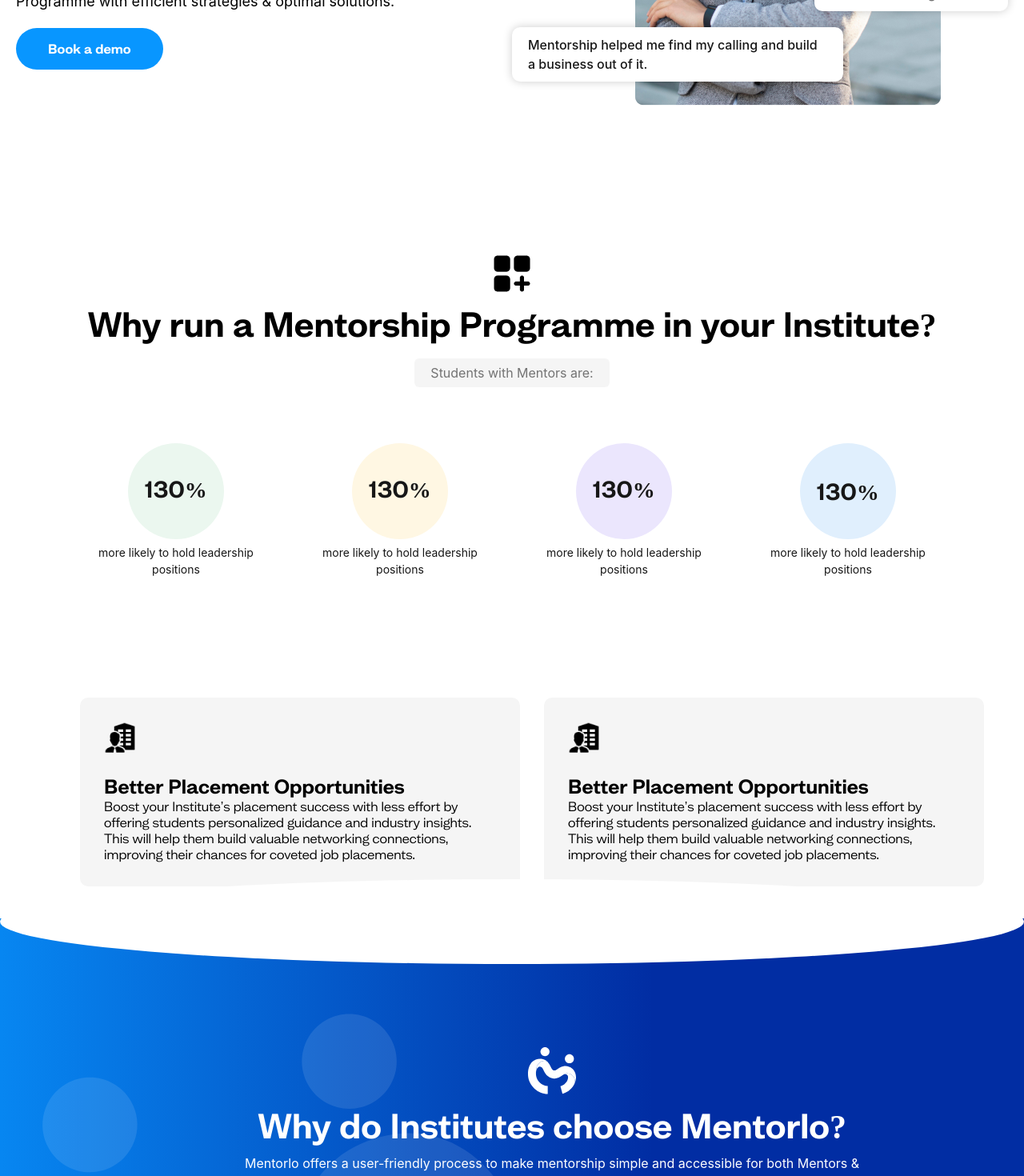
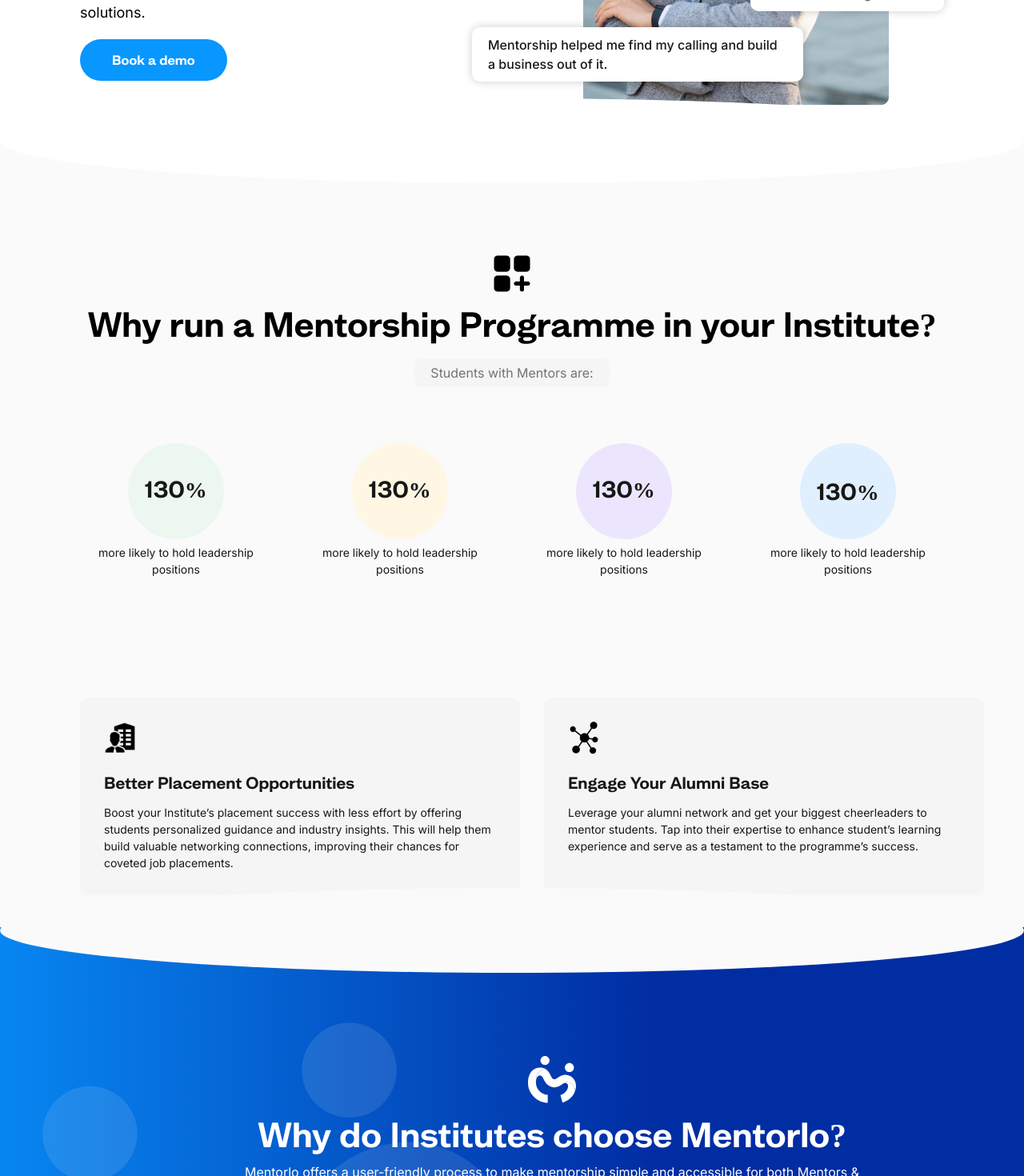
Before and after one commit to Yashpreetrana4790/MasterUnion, a React (Create React App) app: page / in a window 1280 px wide. Shown: the part 480-1950 px from the top of the page at 80% size. Built offline with nearby package versions, Linux system fonts and the light colour scheme.

Commit message:
design issues fix

```diff
--- a/public/index.html
+++ b/public/index.html
@@ -7,9 +7,13 @@
     <meta name="theme-color" content="#000000" />
     <meta
       name="description"
-      content="Web site created using create-react-app"
+      content="Designed by Yashpreet Rana"
     />
     <link rel="apple-touch-icon" href="%PUBLIC_URL%/logo192.png" />
+    <link rel="preconnect" href="https://fonts.googleapis.com">
+<link rel="preconnect" href="https://fonts.gstatic.com" crossorigin>
+<link href="https://fonts.googleapis.com/css2?family=Inter:wght@400;500;600;700&display=swap" rel="stylesheet">
+
     <!--
       manifest.json provides metadata used when your web app is installed on a
       user's mobile device or desktop. See https://developers.google.com/web/fundamentals/web-app-manifest/
@@ -24,7 +28,7 @@
       work correctly both with client-side routing and a non-root public URL.
       Learn how to configure a non-root public URL by running `npm run build`.
     -->
-    <title>React App</title>
+    <title>Master Union Website</title>
   </head>
   <body>
     <noscript>You need to enable JavaScript to run this app.</noscript>
--- a/src/App.css
+++ b/src/App.css
@@ -1,3 +1,4 @@
+
 /* MintGroteskTrial-Bold */
 @font-face {
   font-family: 'Mint Grotesk Trial';
@@ -24,6 +25,8 @@
   font-weight: normal;
   font-style: normal;
 }
+
+
 
 /* Additional styles or usage */
 body {
@@ -78,7 +81,8 @@
 
 
 .home_banner_wrapper{
-
+  padding-left: 100px;
+  padding-right: 100px;
   display: flex;
   justify-content: center;
   align-items: center;
@@ -285,6 +289,10 @@
     transform: translateY(50px)
   }
 
+  .metric{
+    position: relative;
+    background: var(--white-1, #FAFAFA);
+  }
 
   .metricslider_wrapper {
     display: flex;
@@ -577,8 +585,27 @@
   display: flex;
   flex-direction: column;
 align-items: flex-start;
+gap:16px
 
 
+}
+.horizontal_card_wrapper .card_text h2{
+  color: var(--black, #171717);
+font-family: Mint Grotesk Trial;
+font-size: 20px;
+font-style: normal;
+font-weight: 600;
+line-height: 110%; /* 22px */
+
+}
+
+.horizontal_card_wrapper .card_text p{
+  color: var(--black, #171717);
+font-family: Inter;
+font-size: 14px;
+font-style: normal;
+font-weight: 400;
+line-height: 150%; /* 21px */
 }
 
 .mantarlo_section{
@@ -603,7 +630,7 @@
   flex-shrink: 0;
   position: absolute;
   border-radius: 1440px;
-  background: linear-gradient(90deg, #ffffff -0.73%, #ffffff 63.23%);
+  background: var(--white-1, #FAFAFA);
   border-radius: 50%;
   transform: translateY(-49px);
   left: 0;
@@ -1082,6 +1109,20 @@
 
   }
 
+  .metric .curve_cta_wrapper2{
+        top: 0;
+    width: 100%;
+    border-radius: 80%;
+    height: 106px;
+    flex-shrink: 0;
+    position: absolute;
+    border-radius: 1440px;
+    background: linear-gradient(90deg, #ffffff -0.73%, #ffffff 63.23%);
+    border-radius: 50%;
+    transform: translateY(-49px);
+
+  }
+
   .cta_wrapper .curve_cta_wrapper{
 
     top: 0;
@@ -1150,3 +1191,28 @@
 
 
 }
+
+
+
+/* Responsive code begins here */
+
+
+/* Media query for screens with a maximum width of 375px */
+
+
+
+@media screen and (max-width: 768px) {
+  .home_banner_wrapper{
+
+  }
+  }
+
+/* @media screen and (max-width: 576px) {
+
+  }
+} */
+
+/* @media screen and (max-width: 375px) {
+
+  }
+} */
--- a/src/components/MetricSlider_feature.jsx
+++ b/src/components/MetricSlider_feature.jsx
@@ -8,7 +8,7 @@
 
 
   return (
-    <div>
+    <div className='metric'>
       <div className='container metricslider_wrapper'>
         <div className='heading'>
           <div className='main_head_text'>
@@ -68,10 +68,21 @@
       </div>
 
       <div className='carousal '>
-        <Horizontalcard />
-        <Horizontalcard />
+        <Horizontalcard heading="Better Placement Opportunities" para="Boost your Institute’s placement success with less effort by offering
+         students personalized guidance and industry insights. This will help them build valuable networking
+         connections,
+        improving their chances for coveted job placements."
+          img="/personbuild.png"
+        />
+        <Horizontalcard
+          heading="Engage Your Alumni Base" para="Leverage your alumni network and get your biggest cheerleaders to mentor students. Tap into their expertise to enhance student’s learning experience and serve as a testament to the programme’s success."
+          img="/nexus.png"
+        />
+
       </div>
+      <div className='curve_cta_wrapper2'>
 
+      </div>
     </div>
   )
 }
--- a/src/components/WhyMenterlo.jsx
+++ b/src/components/WhyMenterlo.jsx
@@ -4,7 +4,6 @@
 const WhyMenterlo = () => {
   return (
     <section className='mantarlo_section'>
-
       <div className=''>
         <div className=' whymantarlo_wrapper '>
           <div className='  whymantarlo_header'>
--- a/src/elements/horizontalcard.jsx
+++ b/src/elements/horizontalcard.jsx
@@ -1,15 +1,14 @@
 import React from 'react'
 
-const Horizontalcard = ({ heading, para }) => {
+const Horizontalcard = ({ heading, para, img }) => {
   return (
     <section className='horizontal_card_wrapper'>
       <div className='icon'>
-        <img src='/personbuild.png' alt='icon' />
+        <img src={img} alt='icon' />
       </div>
       <div className='card_text'>
-        <h2>Better Placement Opportunities</h2>
-        <p>Boost your Institute’s placement success with less effort by offering students personalized guidance and industry insights. This will help them build valuable networking
-          connections, improving their chances for coveted job placements.</p>
+        <h2>{heading}</h2>
+        <p>{para}</p>
       </div>
     </section>
   )
```
Also changed, not shown: public/nexus.png (added), public/personcap.png (added).
